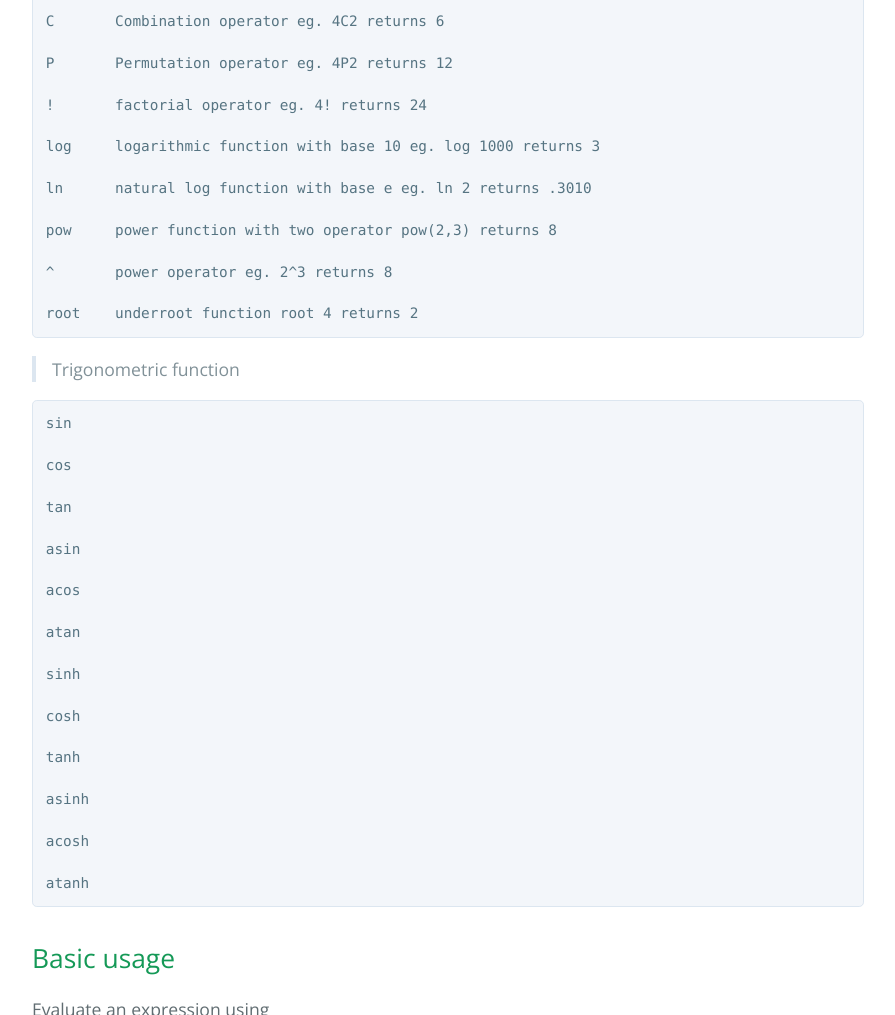
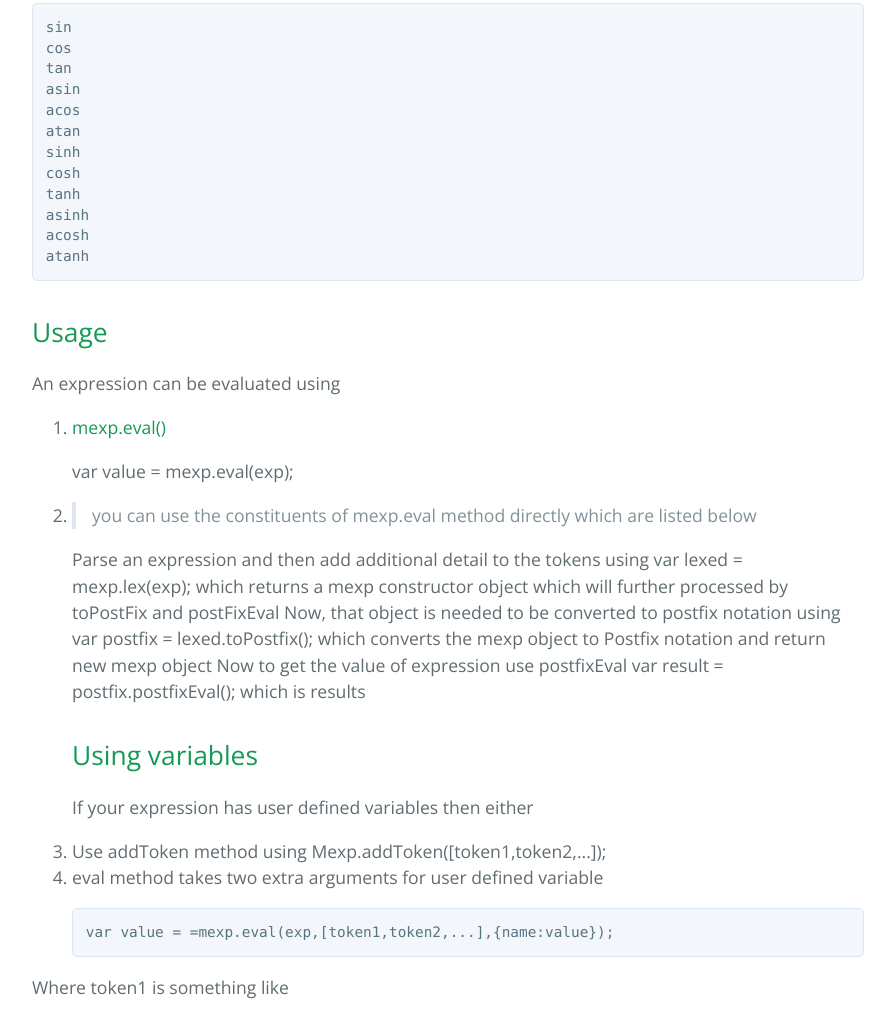
Before and after one commit to bugwheels94/math-expression-evaluator, a plain HTML site: page index.html in a window 1280 px wide. Shown: the part 1785-2800 px from the top of the page, without its empty margins (192-1087 px from the left). Drawn offline with nearby package versions, Linux system fonts and the light colour scheme.

```diff
--- a/index.html
+++ b/index.html
@@ -42,7 +42,7 @@
 
 <ul>
 <li><a href="#math.eval()">mexp.eval()</a></li>
-<li>[using separate methods]</li>
+<li><a href="#using-seperate-methods">using constituents of mexp.eval() methods</a></li>
 <li><a href="#user-defined-tokens">user defined tokens</a></li>
 <li><a href="#error-handling">Error Handling</a></li>
 </ul>
@@ -70,118 +70,79 @@
 <a id="supported-maths-symbols" class="anchor" href="#supported-maths-symbols" aria-hidden="true"><span class="octicon octicon-link"></span></a>Supported Maths Symbols</h2>
 
 <pre><code>+       Addition Operator eg. 2+3 results 5
-
 -       Subtraction Operator eg. 2-3 results -1
-
 /       Division operator eg 3/2 results 1.5
-
 \       Multiplication Operator eg. 23 results 6
-
 Mod     Modulus Operator eg. 3 Mod 2 results 1
-
 (       Opening Parenthesis
-
 )       Closing Parenthesis
-
 Sigma   Summation eg. Sigma(1,100,n) results 5050
-
 Pi      Product eg. Pi(1,10,n) results 3628800
-
 n       Variable for Summation or Product
-
 pi      Math constant pi returns 3.14
-
 e       Math constant e returns 2.71
-
 C       Combination operator eg. 4C2 returns 6
-
 P       Permutation operator eg. 4P2 returns 12
-
 !       factorial operator eg. 4! returns 24
-
 log     logarithmic function with base 10 eg. log 1000 returns 3
-
 ln      natural log function with base e eg. ln 2 returns .3010
-
 pow     power function with two operator pow(2,3) returns 8
-
 ^       power operator eg. 2^3 returns 8
-
 root    underroot function root 4 returns 2
 </code></pre>
 
 <blockquote>
-<p>Trigonometric function</p>
+<p>Trigonometric function  </p>
 </blockquote>
 
 <pre><code>sin
-
 cos
-
 tan
-
 asin
-
 acos
-
 atan
-
 sinh
-
 cosh
-
 tanh
-
 asinh
-
 acosh
-
 atanh
 </code></pre>
 
 <h2>
-<a id="basic-usage" class="anchor" href="#basic-usage" aria-hidden="true"><span class="octicon octicon-link"></span></a>Basic usage</h2>
+<a id="usage" class="anchor" href="#usage" aria-hidden="true"><span class="octicon octicon-link"></span></a>Usage</h2>
 
-<p>Evaluate an expression using </p>
+<p>An expression can be evaluated using </p>
 
-<pre><code>var value = mexp.eval(exp);
-</code></pre>
+<ol>
+<li>
+<h4>
+<a id="mexpeval" class="anchor" href="#mexpeval" aria-hidden="true"><span class="octicon octicon-link"></span></a>mexp.eval()</h4>
 
-<p>Or you can use the constituents of eval method directly which are listed below</p>
+<p>var value = mexp.eval(exp);</p>
+</li>
+<li>
+<blockquote>
+<p>you can use the constituents of mexp.eval method directly which are listed below</p>
+</blockquote>
 
-<p>Parse an expression and then add additional detail to the tokens using</p>
-
-<pre><code>var lexed = mexp.lex(exp);
-</code></pre>
-
-<p>which returns a mexp constructor object which will further processed by toPostFix and postFixEval</p>
-
-<p>Now, that object is needed to be converted to postfix notation using</p>
-
-<pre><code>var postfix = lexed.toPostfix();
-</code></pre>
-
-<p>which converts the mexp object to Postfix notation and return new mexp object</p>
-
-<p>Now to get the value of expression use postfixEval</p>
-
-<pre><code>var result = postfix.postfixEval();
-</code></pre>
-
-<p>which is results</p>
+<p>Parse an expression and then add additional detail to the tokens using
+  var lexed = mexp.lex(exp);
+which returns a mexp constructor object which will further processed by toPostFix and postFixEval
+Now, that object is needed to be converted to postfix notation using
+var postfix = lexed.toPostfix();
+which converts the mexp object to Postfix notation and return new mexp object
+Now to get the value of expression use postfixEval
+var result = postfix.postfixEval();
+which is results</p>
 
 <h2>
 <a id="using-variables" class="anchor" href="#using-variables" aria-hidden="true"><span class="octicon octicon-link"></span></a>Using variables</h2>
 
 <p>If your expression has user defined variables then either</p>
-
-<ol>
-<li>
-<p>Use addToken method using</p>
-
-<pre><code>Mexp.addToken([token1,token2,...]);
-</code></pre>
 </li>
+<li>Use addToken method using
+    Mexp.addToken([token1,token2,...]);</li>
 <li>
 <p>eval method takes two extra arguments for user defined variable</p>
 
```
Also changed, not shown: params.json (+1 -1 lines).
